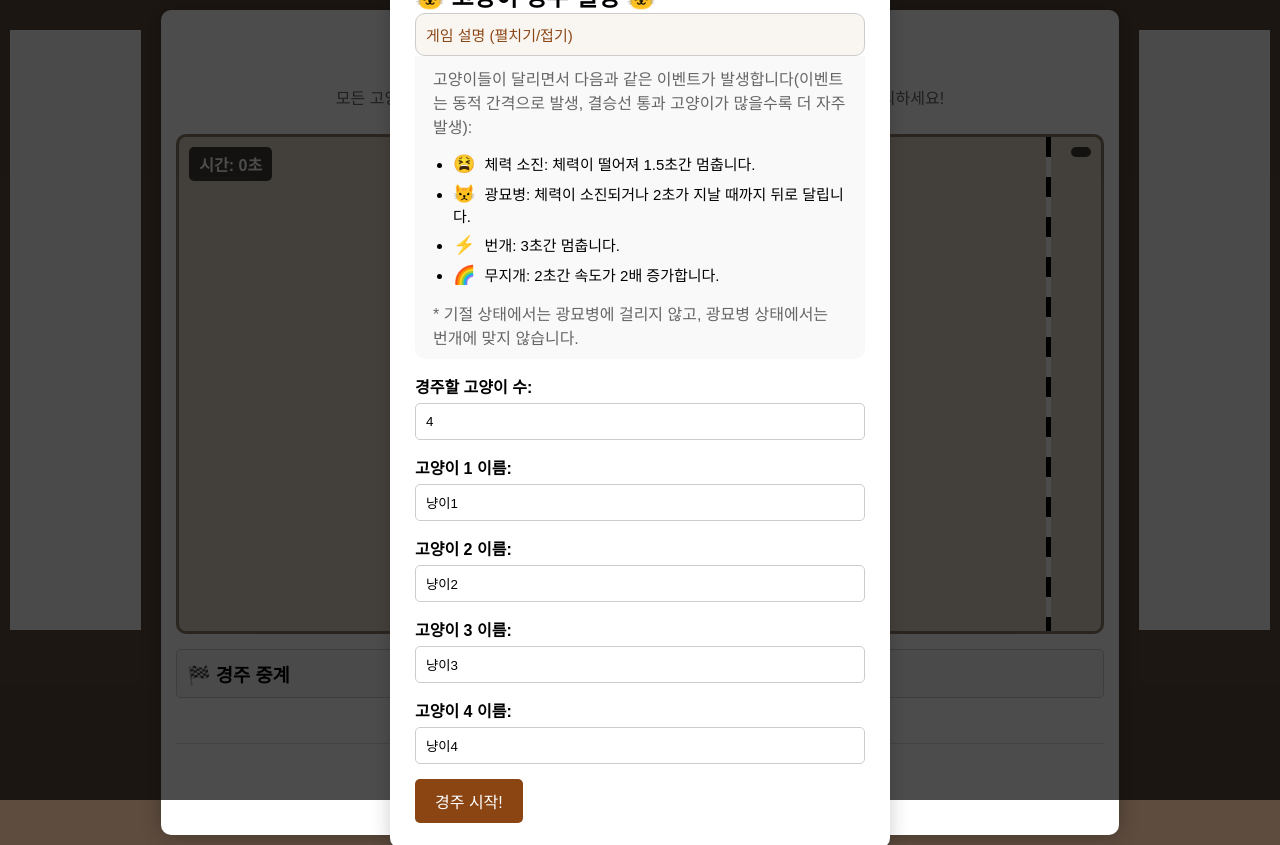
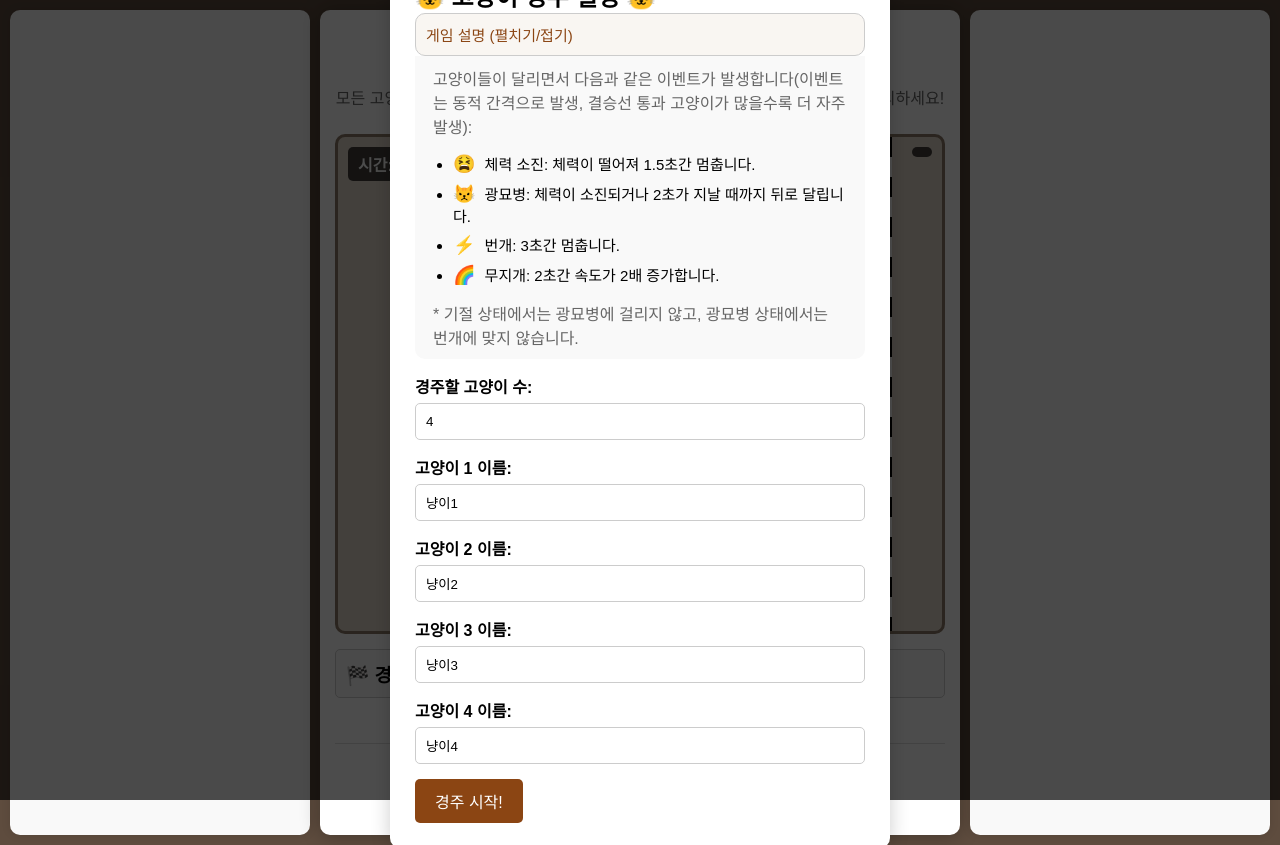
Before and after one commit to HOBBYTAN/coffeecat, a plain HTML site: page index.html in a window 1280 px wide. Drawn offline with Linux system fonts and the light colour scheme.

Commit message:
AdSense 광고 영역 최적화 및 슬롯 ID 수정

```diff
--- a/index.html
+++ b/index.html
@@ -53,8 +53,8 @@
             <!-- 오른쪽 광고 -->
             <ins class="adsbygoogle"
                  style="display:block"
-                 data-ad-client="ca-pub-XXXXXXXXXXXXXXXX"
-                 data-ad-slot="XXXXXXXXXX"
+                 data-ad-client="ca-pub-9718900378933623"
+                 data-ad-slot="1306329881"
                  data-ad-format="auto"
                  data-full-width-responsive="true"></ins>
             <script>
@@ -66,8 +66,8 @@
         <div class="ad-container ad-bottom">
             <ins class="adsbygoogle"
                  style="display:block"
-                 data-ad-client="ca-pub-XXXXXXXXXXXXXXXX"
-                 data-ad-slot="XXXXXXXXXX"
+                 data-ad-client="ca-pub-9718900378933623"
+                 data-ad-slot="1306329881"
                  data-ad-format="auto"
                  data-full-width-responsive="true"></ins>
             <script>
--- a/style.css
+++ b/style.css
@@ -533,40 +533,46 @@ input {
 /* 메인 컨테이너 구조 추가 */
 .main-container {
     display: flex;
-    justify-content: center;
-    align-items: flex-start;
     width: 100%;
     max-width: 1400px;
     margin: 0 auto;
+    flex-direction: row;
+    justify-content: center;
     position: relative;
+    gap: 10px;
 }
 
 /* 광고 컨테이너 스타일 */
 .ad-container {
-    width: 160px;
+    background-color: #f9f9f9;
+    border-radius: 10px;
+    padding: 10px;
+    display: flex;
+    justify-content: center;
+    align-items: center;
+    box-sizing: border-box;
     min-height: 600px;
-    background-color: #f8f8f8;
-    margin: 20px 0;
-    padding: 10px;
-    box-sizing: border-box;
-    display: flex;
-    flex-direction: column;
-    align-items: center;
-    justify-content: center;
+    overflow: hidden;
+    box-shadow: 0 0 10px rgba(0, 0, 0, 0.1);
 }
 
-.ad-left {
-    margin-right: 20px;
+.ad-left, .ad-right {
+    width: 300px;
+    min-width: 300px;
+    height: auto;
 }
 
-.ad-right {
-    margin-left: 20px;
+.ad-left ins, .ad-right ins, .ad-bottom ins {
+    display: block;
+    width: 100%;
+    height: 100%;
+    min-height: 250px;
 }
 
 .ad-bottom {
+    width: 100%;
+    min-height: 250px;
     display: none;
-    width: 100%;
-    min-height: 90px;
     margin-top: 20px;
 }
 
@@ -604,6 +610,7 @@ input {
     .main-container {
         flex-direction: column;
         align-items: center;
+        padding: 10px;
     }
 
     .ad-left, .ad-right {
@@ -612,12 +619,11 @@ input {
 
     .ad-bottom {
         display: block;
+        min-height: 250px;
     }
 
     #game-container {
         width: 100%;
-        margin: 0;
-        padding: 10px;
     }
 }
 
```
